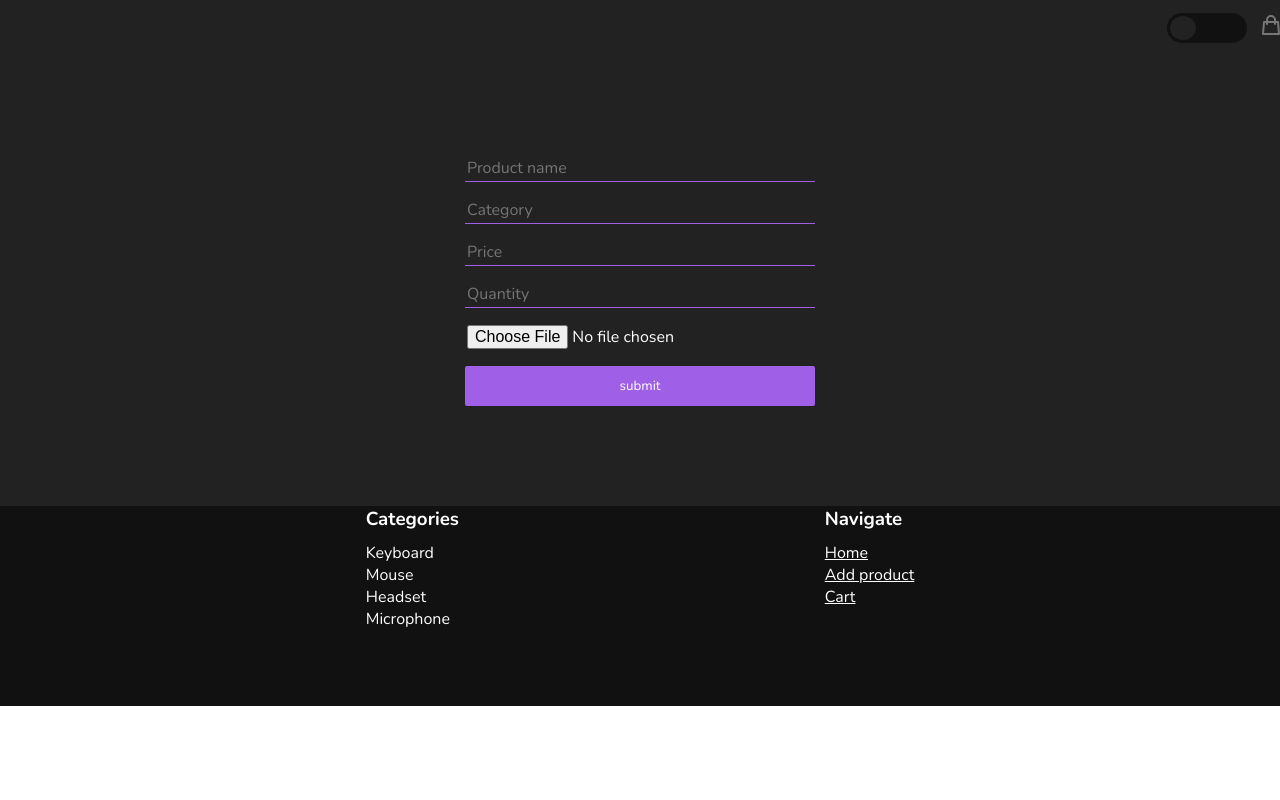
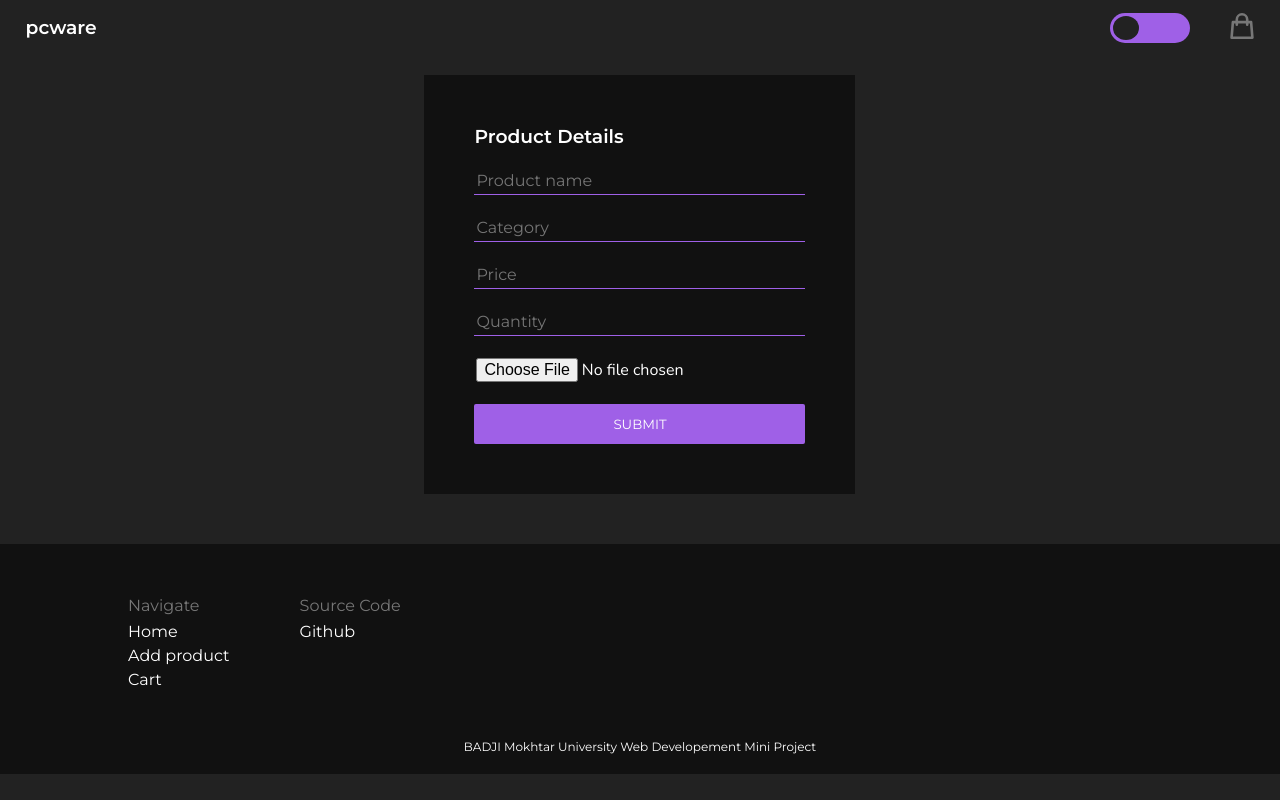
Before and after one commit to i-Glow/pcware, a PHP site: page /add_product.php in a window 1280 px wide. Run offline with PHP 8.4, Linux system fonts and the light colour scheme; a stand-in replaces the project's code that opens the database connection.

Commit message:
footer/navbar updates

```diff
--- a/add_product.php
+++ b/add_product.php
@@ -43,18 +43,20 @@
     <meta http-equiv="X-UA-Compatible" content="IE=edge" />
     <meta name="viewport" content="width=device-width, initial-scale=1.0" />
     <title>Document</title>
-    <!-- <link rel="stylesheet" href="add_product.css" /> -->
+    <style><?php include('styles/variables.css'); ?></style>
+    <style><?php include('styles/typography.css'); ?></style>
     <style><?php include('styles/add_product.css'); ?></style>
   </head>
   <body><?php include("templates/navbar.php") ?>
     <div class="main">
       <form action="add_product.php" autocomplete="off" method="POST" enctype="multipart/form-data" >
+        <h3>Product Details</h3>
         <input placeholder="Product name" type="text" name="name" />
         <input placeholder="Category" type="text" name="category" />
         <input placeholder="Price" type="number" name="price" />
         <input placeholder="Quantity" type="number" name="quantity" />
         <input type="file" name="image" />
-        <button class="submit" type="submit" name="submit">submit</button>
+        <button class="submit" type="submit" name="submit">SUBMIT</button>
       </form>
     </div>
     <?php include('templates/footer.php'); ?>
--- a/details.php
+++ b/details.php
@@ -13,6 +13,7 @@
   <meta name="viewport" content="width=device-width, initial-scale=1.0">
   <title>Document</title>
   <style><?php include("styles/variables.css"); ?></style>
+  <style><?php include('styles/typography.css'); ?></style>
   <style><?php include("styles/navbar.css"); ?></style>
   <style><?php include("styles/details.css"); ?></style>
 </head>
--- a/panier.php
+++ b/panier.php
@@ -13,6 +13,8 @@
     <meta http-equiv="X-UA-Compatible" content="IE=edge" />
     <meta name="viewport" content="width=device-width, initial-scale=1.0" />
     <title>Panier</title>
+    <style><?php include('styles/variables.css'); ?></style>
+    <style><?php include('styles/typography.css'); ?></style>
     <style><?php include('styles/panier.css'); ?></style>
   </head>
   <body>
--- /dev/null
+++ b/scripts/navcart.js
@@ -0,0 +1,19 @@
+const cart = document.querySelector(".count");
+let itemCount = getCookies().length;
+
+if (itemCount) {
+  cart.style.display = "flex";
+  cart.innerText = itemCount;
+}
+
+function getCookies() {
+  let mycookie = document.cookie || undefined;
+  mycookie = mycookie?.split("=")[1];
+  let list = new Array();
+  if (mycookie) {
+    mycookie = JSON.parse(mycookie);
+
+    list = mycookie;
+  }
+  return list;
+}
--- a/scripts/script.js
+++ b/scripts/script.js
@@ -88,7 +88,7 @@ const catName = document.querySelectorAll(".category");
 
 let checked = new Array();
 
-category.forEach((cat, i) => {
+category.forEach((cat) => {
   cat.addEventListener("change", () => {
     if (cat.checked) {
       checked.push(cat.id);
--- a/styles/add_product.css
+++ b/styles/add_product.css
@@ -1,26 +1,16 @@
-@import url("https://fonts.googleapis.com/css2?family=Nunito:wght@200;300;400;500;600;700;800;900&display=swap");
-
-:root {
-  --dark-black: #111111;
-  --light-black: #303030;
-  --black: #222222;
-  --white-text: #fff;
-  --purple: #9f60e7;
-  --gray: #777;
-}
-
 * {
   padding: 0;
   margin: 0;
   color: var(--white-text);
-  font-family: Nunito, sans-serif;
+  font-family: var(--font), sans-serif;
 }
 
 form {
   display: flex;
   flex-direction: column;
-  gap: 15px;
-  padding: 20px 0;
+  gap: 20px;
+  background-color: var(--dark-black);
+  padding: 50px;
 }
 
 input {
@@ -37,13 +27,15 @@ input[type=file] {
   border: none;
 }
 
-form {
-  width: 350px;
-  padding: 100px 0;
+h3 {
+  font-family: var(--secondary-font);
+}
+
+body {
+  background-color: var(--black);
 }
 
 .main {
-  background-color: var(--black);
   width: 98%;
   padding: 0 1%;
   display: flex;
--- a/styles/details.css
+++ b/styles/details.css
@@ -4,10 +4,13 @@
   font-family: var(--font);
 }
 
+body {
+  background-color: var(--light-black);
+}
+
 .wrapper {
   width: 96%;
   padding: 2%;
-  background-color: var(--light-black);
 }
 
 .product {
--- a/styles/footer.css
+++ b/styles/footer.css
@@ -1,14 +1,41 @@
 footer {
+  position: relative;
   background-color: var(--dark-black);
   height: 200px;
+  padding-bottom: 30px;
   display: flex;
-  justify-content: space-evenly;
+  align-items: center;
+  margin-top: 50px;
 }
 
-ul {
-  list-style-type: none;
+footer * {
+  font-family: var(--secondary-font);
 }
 
-ul > h3 {
-  margin-bottom: 10px;
+a {
+  text-decoration: none;
 }
+
+li {
+  list-style-type: none;
+  line-height: 1.5em;
+}
+
+ul > p {
+  color: var(--gray);
+  margin-bottom: 5px;
+}
+
+.info {
+  position: absolute;
+  left: 50%;
+  transform: translateX(-50%);
+  bottom: 20px;
+  font-size: 12px;
+}
+
+.ft-container {
+  display: flex;
+  gap: 70px;
+  margin-left: 10%;
+}
--- a/styles/navbar.css
+++ b/styles/navbar.css
@@ -2,20 +2,27 @@ nav {
   height: 55px;
   display: flex;
   align-items: center;
-  justify-content: flex-end;
-  gap: 15px;
+  justify-content: space-between;
   background-color: var(--black);
+  padding: 0 2%;
+  margin-bottom: 20px;
 }
 
 svg {
   cursor: pointer;
 }
 
+.right-nav {
+  display: flex;
+  align-items: center;
+  gap: 40px;
+}
+
 .switch {
   position: relative;
   width: 80px;
   height: 30px;
-  background-color: var(--dark-black);
+  background-color: var(--purple);
   border-radius: 18px;
 }
 
@@ -29,6 +36,26 @@ svg {
   left: 3px;
   top: 3px;
   background-color: var(--black);
+  /* background-color: yellow; */
   transition: 0.2s ease-out;
   cursor: pointer;
 }
+
+#cart {
+  position: relative;
+}
+
+.count {
+  width: 15px;
+  height: 15px;
+  border-radius: 100%;
+  background-color: var(--purple);
+  color: white;
+  font-size: 10px;
+  display: flex;
+  justify-content: center;
+  align-items: center;
+  display: none;
+  position: absolute;
+  right: -4px;
+}
--- /dev/null
+++ b/styles/typography.css
@@ -0,0 +1,7 @@
+button, a, ::placeholder {
+  font-family: var(--secondary-font);
+}
+
+h3 {
+  font-weight: 600;
+}
--- a/styles/variables.css
+++ b/styles/variables.css
@@ -1,4 +1,5 @@
 @import url("https://fonts.googleapis.com/css2?family=Nunito:wght@200;300;400;500;600;700;800;900&display=swap");
+@import url('https://fonts.googleapis.com/css2?family=Montserrat:wght@100;200;300;400;500;600;700;800;900&display=swap');
 
 :root {
   --dark-black: #111111;
@@ -8,4 +9,5 @@
   --purple: #9f60e7;
   --gray: #777;
   --font: Nunito;
+  --secondary-font: Montserrat;
 }
--- a/templates/footer.php
+++ b/templates/footer.php
@@ -2,15 +2,9 @@
   <?php include("styles/footer.css") ?>
 </style>
 <footer>
+  <div class="ft-container">
     <ul>
-    <h3>Categories</h3>
-    <li>Keyboard</li>
-    <li>Mouse</li>
-    <li>Headset</li>
-    <li>Microphone</li>
-  </ul>
-  <ul>
-    <h3>Navigate</h3>
+      <p>Navigate</p>
       <a href="index.php">
         <li>Home</li>
       </a>
@@ -21,4 +15,12 @@
         <li>Cart</li>
       </a>
     </ul>
+    <ul>
+      <p>Source Code</p>
+      <a href="https://github.com/i-Glow/pcware">
+        <li>Github</li>
+      </a>
+    </ul>
+  </div>
+  <p class="info" >BADJI Mokhtar University Web Developement Mini Project</p>
 </footer>
--- a/templates/navbar.php
+++ b/templates/navbar.php
@@ -1,14 +1,18 @@
 <style><?php include('styles/navbar.css'); ?></style>
 
 <nav>
-  <!-- TODO: add a theme switch -->
+  <a href="index.php">
+    <h3>pcware</h3>
+  </a>
+  <div class="right-nav" >
     <div class="switch">
       <button id="switch-btn" class="switch-btn"></button>
     </div>
-  <a href="/good-games/panier.php">
+    <a id="cart" href="/good-games/panier.php">
+      <div class="count">2</div>
       <svg
-      width="18"
-      height="20"
+        width="24"
+        height="26"
         viewBox="0 0 18 20"
         fill="none"
         xmlns="http://www.w3.org/2000/svg"
@@ -22,5 +26,7 @@
           />
       </svg>
     </a>
+  </div>
 </nav>
 <script><?php include('scripts/theme.js'); ?></script>
+<script src="scripts/navcart.js" ></script>
```
Also changed, not shown: index.php (+3 -4 lines), styles/panier.css (+10 -14 lines), styles/style.css (+7 -5 lines). Lines whose indentation alone changed are shown as unchanged.
